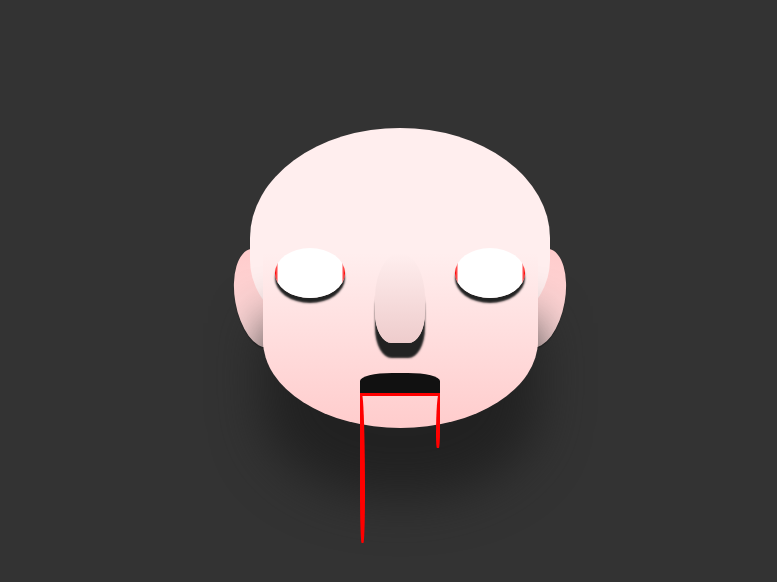
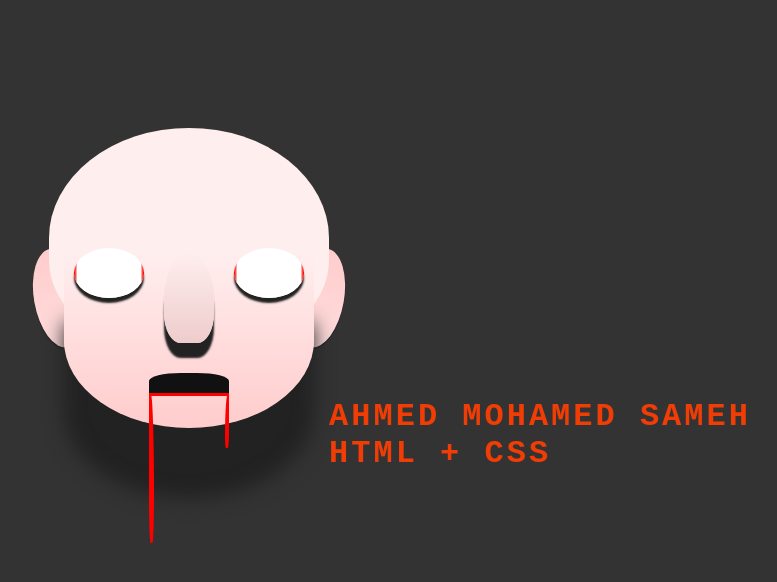
Before and after one commit to NoobHamada/zombie, a plain HTML site: page index.html in a window 1280 px wide. Shown: the whole page, without its empty margins (240-1017 px from the left). Drawn offline with Linux system fonts and the light colour scheme.

Commit message:
Add files via upload

```diff
--- a/index.html
+++ b/index.html
@@ -18,6 +18,8 @@
             <div class="mouth"></div>
         </div>
     </div>
+    <h1>ahmed mohamed sameh<div>HTML + CSS</div></h1>
+
 </body>
 
 </html>
--- a/main.css
+++ b/main.css
@@ -2,6 +2,7 @@
 
 body {
     display: flex;
+    flex-wrap: wrap;
     margin: 10%;
     justify-content: center;
     background-color: #333;
@@ -10,7 +11,7 @@ body {
 /* End Global Values */
 
 .fore-head {
-    width: 300px;
+    min-width: 280px;
     height: 220px;
     background-color: #fee;
     position: relative;
@@ -108,13 +109,13 @@ body {
 /* Eyes End */
 
 .mandible {
-    width: 275px;
+    width: 250px;
     height: 175px;
     background: linear-gradient(to bottom, #fee, #fcc);
     position: relative;
     top: 125px;
     margin: 0 auto;
-    box-shadow: 0 70px 50px #222;
+    box-shadow: 0 70px 20px #222;
     border-radius: 0 0 100% 100%;
     -webkit-border-radius: 0 0 100% 100%;
     -moz-border-radius: 0 0 100% 100%;
@@ -144,7 +145,7 @@ body {
     box-shadow: 0 3px 0 red;
     position: absolute;
     top: 120px;
-    left: 97px;
+    left: 85px;
     border-radius: 40% 40% 0 0;
     -webkit-border-radius: 40% 40% 0 0;
     -moz-border-radius: 40% 40% 0 0;
@@ -195,3 +196,13 @@ body {
     -ms-border-radius: 40%;
     -o-border-radius: 40%;
 }
+
+/* Mouth End */
+
+h1 {
+    color: rgb(240, 61, 6);
+    text-transform: uppercase;
+    font-family: 'Courier New', Courier, monospace;
+    letter-spacing: 3px;
+    margin-top: 270px;
+}
```
